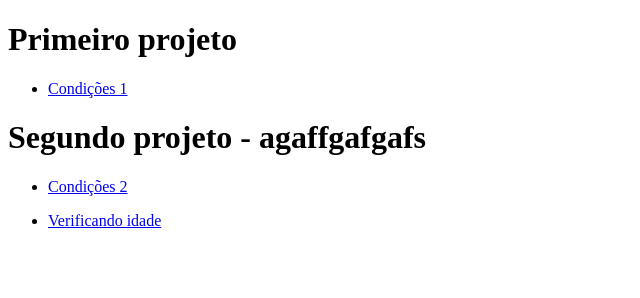
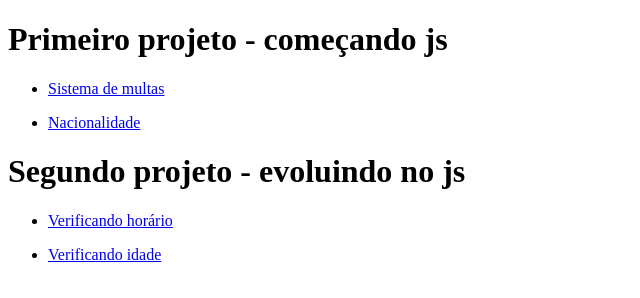
Before and after one commit to zetolenttino/ProjetosEmJavascript, a plain HTML site: page index.html in a window 1280 px wide. Shown: the whole page, without its empty margins (0-640 px from the left). Drawn offline with Linux system fonts and the light colour scheme.

Commit message:
Arrumando projeto

```diff
--- a/index.html
+++ b/index.html
@@ -1,5 +1,5 @@
 <!DOCTYPE html>
-<html lang="en">
+<html lang="pt-BR">
 
 <head>
     <meta charset="UTF-8">
@@ -9,15 +9,18 @@
 </head>
 
 <body>
-    <h1>Primeiro projeto</h1>
+    <h1>Primeiro projeto - começando js</h1>
     <ul>
-        <li><a href="primeiroprojeto/condicoes.html">Condições 1</a></li>
+        <li><a href="primeiroprojeto/condicoes.html">Sistema de multas</a></li>
     </ul>
-    <h1>Segundo projeto - agaffgafgafs</h1>
     <ul>
-        <li><a href="primeiroprojeto/condicoes2.html">Condições 2</a></li>
+        <li><a href="primeiroprojeto/condicoes2.html">Nacionalidade</a></li>
     </ul>
 
+    <h1>Segundo projeto - evoluindo no js</h1>
+    <ul>
+        <li><a href="primeiroprojeto/modelo.html">Verificando horário</a></li>
+    </ul>
     <ul>
         <li><a href="terceiroprojeto/verificadoridade.html">Verificando idade</a></li>
     </ul>
```
Also changed, not shown: segundoprojeto/criancahomem.jpg (renamed from terceiroprojeto/criancahomem.jpg), segundoprojeto/criancamulher.jpg (renamed from terceiroprojeto/criancamulher.jpg), segundoprojeto/verificadoridade.css (renamed from terceiroprojeto/verificadoridade.css), segundoprojeto/verificadoridade.html (renamed from terceiroprojeto/verificadoridade.html), segundoprojeto/verificadoridade.js (renamed from terceiroprojeto/verificadoridade.js), 12 other files.
